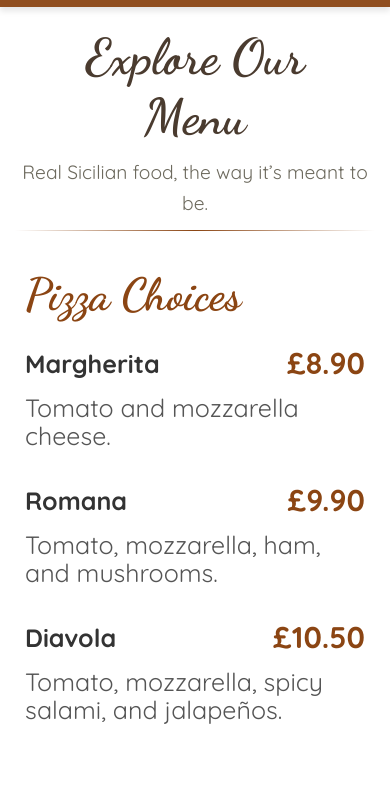
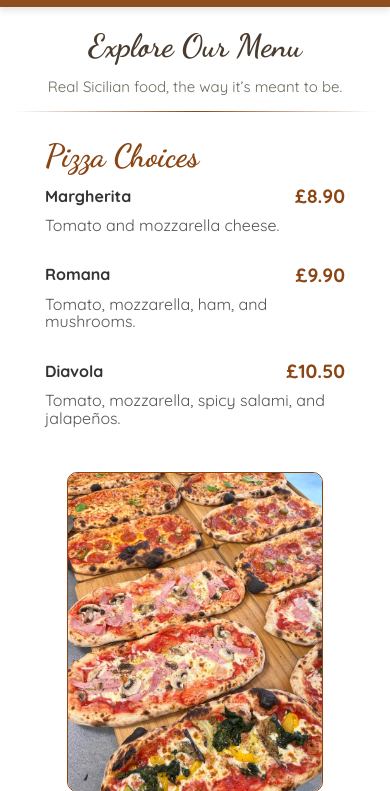
Before and after one commit to DmytroHonchar/cosebuoneliverpool, a website: page public/menu.html in a window 390 px wide. Shown: the part 53-844 px from the top of the page. Drawn offline with Linux system fonts and the light colour scheme.

Commit message:
Update menu.css

```diff
--- a/public/menu.css
+++ b/public/menu.css
@@ -295,12 +295,13 @@ footer .last {
     display: flex;
     flex-direction: column;
     text-align: center;
+    gap: 20px;
 }
 
 .nav-overlay nav a {
     display: block;
     color: white;
-    font-size: 30px;
+    font-size: 25px;
     text-decoration: none;
     margin: 5px 0;
     transition: color 0.3s ease;
@@ -349,20 +350,20 @@ body.no-scroll {
 
 /* Responsive Design */
 @media (max-width: 768px) {
+    /* Hide desktop nav; show menu icon */
     header > nav {
       display: none;
     }
-
     header > .column-wrapper {
       display: none;
     }
-
     header {
       position: static;
       background-color: rgba(139, 69, 19, 0.95);
       width: 100%;
     }
 
+    /* Menu Icon for Mobile */
     .menu-icon {
       display: block;
       margin-left: auto;
@@ -373,82 +374,108 @@ body.no-scroll {
       transform: scale(1.1);
     }
 
-    .menu-hero h1{
-        font-size: 50px;
+    /* Hero Text Adjustments */
+    .menu-hero h1 {
+      font-size: 2em;
       margin: 10px;
     }
-
-    .menu-section{
-        padding: 4px 20px;
+    .menu-hero p {
+      font-size: 15px;
     }
 
+    /* Menu Section Padding */
+    .menu-section {
+      padding: 4px 30px;
+    }
+
+    /* Stack Menu Rows Vertically on Mobile */
     .menu-row,
     .menu-row.reverse {
       display: flex;
       flex-direction: column;
-        margin-bottom:  0px;
+      margin-bottom: 0px;
     }
 
     .menu-row .menu-content {
+      /* Bring text closer to the image */
       order: 1;
-        margin-top: 6px;
+      margin-top: 3px;      /* Reduced from 6px */
+      padding: 5px 15px;    /* Reduced from 10px 25px */
+      align-self: center;
     }
+
     .menu-row .menu-image {
       order: 2;
-        margin-top: 10px;
+      margin-top: 5px;
+      align-items: center;
     }
 
     .menu-row .menu-image img {
-        width: 100%;
+      /* Center the image */
+      display: block;
+      margin: 0 auto;
+
+      width: 80%;
       height: auto;
       margin-top: 0;
     }
 
-    .menu-item {
-        line-height: 1.4;
+    .menu-row{
+        padding-bottom: 20px;
+        gap: 0px;
     }
 
-    .menu-item h2, .menu-item p{
-        font-size: 25px;
+    /* Unified Font Sizes for All Menu Items */
+    .menu-item {
+      line-height: 1.1;
+    }
+    .menu-item h2,
+    .menu-item p {
+      font-size: 1em; /* Same size as pizza section */
     }
 
-    .menu-content{
-        align-self: center;
+    /* Ensure consistency for headings/paragraphs inside .menu-content */
+    .menu-content h1 {
+      font-size: 1em;
+    }
+    .menu-content h2 {
+      font-size: 1em;
+    }
+    .menu-content p {
+      font-size: 1em;
     }
 
+    /* Section Title Size */
     .menu-section .section-title {
-        font-size: 45px;
-        /* text-align: center; */
-        margin: 20px 0;
+      font-size: 2em;
+      margin:11px 0;
     }
 
+    /* Footer Adjustments */
     footer {
       flex-direction: column;
       align-items: center;
     }
-
     footer .address,
     footer .open-hours,
     footer .follow-us {
       display: none;
     }
+    footer .last {
+      display: block;
+    }
 
+    /* Social Media Icons in Footer */
     .media {
       display: flex;
       justify-content: center;
       margin-top: 10px;
       gap: 20px;
     }
-
     .media a img {
       width: 26px;
       height: auto;
     }
-
-    footer .last {
-        display: block;
-    }
-
   }
 
 
```
Lines whose indentation alone changed are shown as unchanged.
